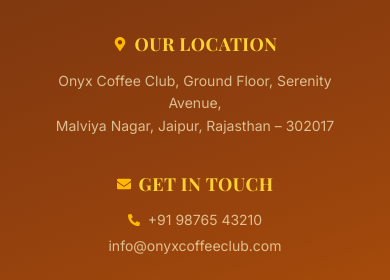
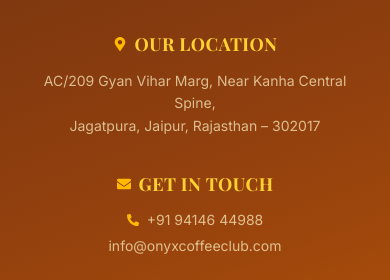
Before and after one commit to ankitgithub12/Onyx-Coffee-Club-Premium-Restaurant-Menu, a React (Vite) app: page /menu in a window 390 px wide. Shown: the part 10964-11244 px from the top of the page. Built offline with nearby package versions, Linux system fonts and the light colour scheme; a web font is replaced by a local one.

Commit message:
Update address and phone number

```diff
--- a/src/components/layout/Footer.jsx
+++ b/src/components/layout/Footer.jsx
@@ -59,8 +59,8 @@
               <span>Our Location</span>
             </h4>
             <p className="text-amber-100/70 text-sm max-w-xs leading-relaxed">
-              Onyx Coffee Club, Ground Floor, Serenity Avenue,<br />
-              Malviya Nagar, Jaipur, Rajasthan – 302017
+              AC/209 Gyan Vihar Marg, Near Kanha Central Spine,<br />
+              Jagatpura, Jaipur, Rajasthan – 302017
             </p>
           </div>
 
@@ -73,7 +73,7 @@
             <div className="text-amber-100/70 text-sm space-y-1.5">
               <p className="flex items-center justify-center md:justify-end gap-2">
                 <FaPhoneAlt className="text-amber-400 text-xs" />
-                <span>+91 98765 43210</span>
+                <span>+91 94146 44988</span>
               </p>
               <p>info@onyxcoffeeclub.com</p>
             </div>
@@ -90,7 +90,7 @@
               { href: 'https://instagram.com', icon: <FaInstagram />, label: 'Instagram' },
               { href: 'https://facebook.com', icon: <FaFacebookF />, label: 'Facebook' },
               { href: 'https://twitter.com', icon: <FaTwitter />, label: 'Twitter' },
-              { href: 'https://wa.me/919876543210', icon: <FaWhatsapp />, label: 'WhatsApp' },
+              { href: 'https://wa.me/919414644988', icon: <FaWhatsapp />, label: 'WhatsApp' },
             ].map(({ href, icon, label }) => (
               <a
                 key={label}
--- a/src/pages/Home.jsx
+++ b/src/pages/Home.jsx
@@ -232,7 +232,9 @@
 
               <div className="flex items-center gap-3 pt-2">
                 <FaMapMarkerAlt className="text-amber-600 flex-shrink-0" />
-                <span className="text-sm text-stone-500 font-inter">Serenity Avenue, Cyber Hub, Gurgaon — 122011</span>
+                <span className="text-sm text-stone-500 font-inter">
+                  AC/209 Gyan Vihar Marg, Near Kanha Central Spine, Jagatpura, Jaipur, Rajasthan — 302017
+                </span>
               </div>
 
               <div className="pt-2">
```
